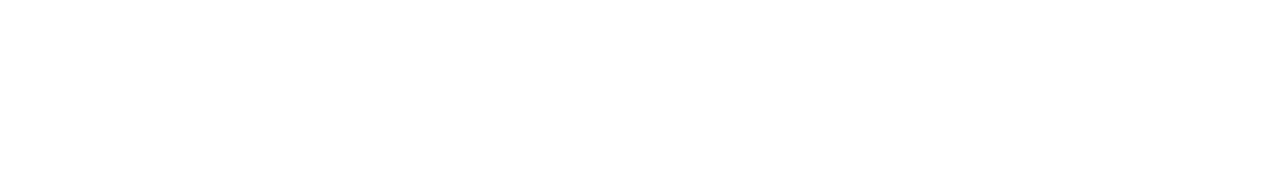
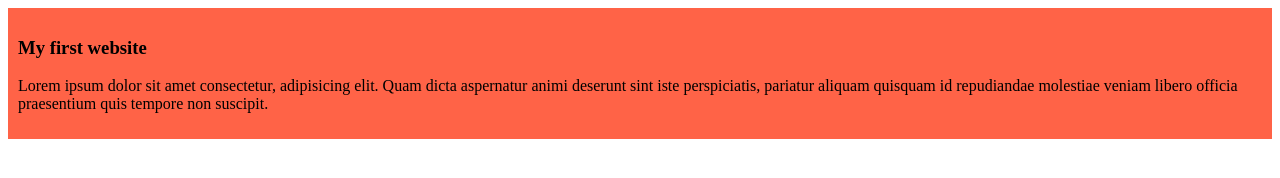
Before and after one commit to kamrul110/kamrul-github-report, a plain HTML site: page index.html in a window 1280 px wide. Drawn offline with Linux system fonts and the light colour scheme.

Commit message:
added the first blog

```diff
--- a/index.html
+++ b/index.html
@@ -4,8 +4,12 @@
     <meta charset="UTF-8">
     <meta name="viewport" content="width=device-width, initial-scale=1.0">
     <title>My First Ever Github Report</title>
+   <link rel="stylesheet" href="styles/blog.css">
 </head>
 <body>
-
+    <div>
+        <h3>My first website</h3>
+        <p>Lorem ipsum dolor sit amet consectetur, adipisicing elit. Quam dicta aspernatur animi deserunt sint iste perspiciatis, pariatur aliquam quisquam id repudiandae molestiae veniam libero officia praesentium quis tempore non suscipit.</p>
+    </div>
 </body>
 </html>
--- /dev/null
+++ b/styles/blog.css
@@ -0,0 +1,6 @@
+div{
+    background-color: tomato;
+    padding: 10px;
+
+
+}
```
